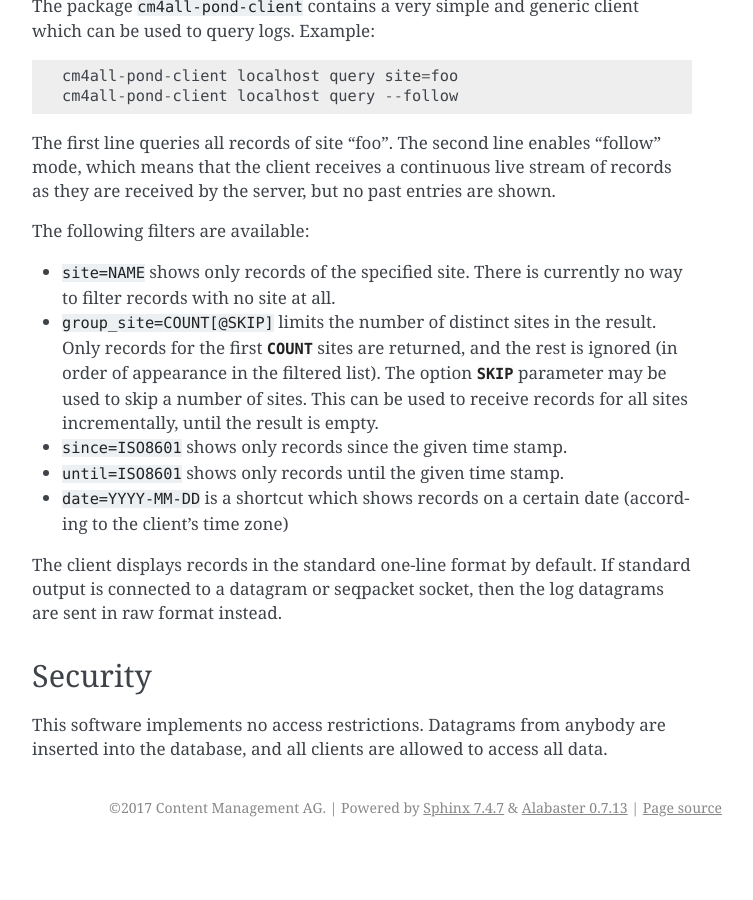
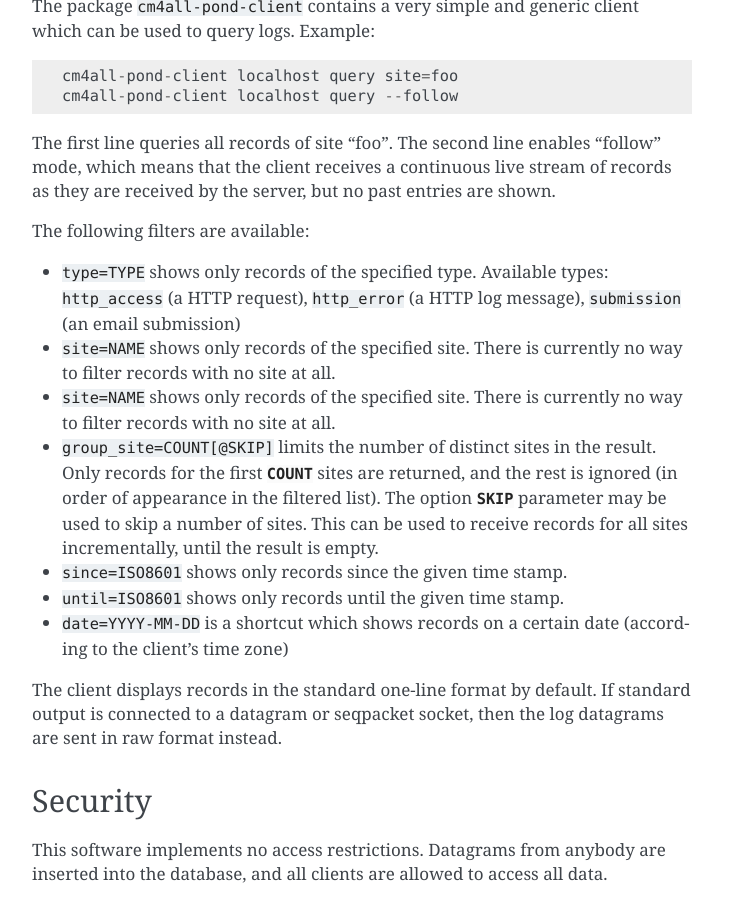
Before and after one commit to CM4all/pond, a Sphinx documentation site: the page built from doc/index.rst, in a window 1280 px wide and 900 px high, scrolled down 1000 px. Shown: the whole window, without its empty margins (388-1141 px from the left). Built offline with Sphinx 7.4.7, drawn with Linux system fonts in a browser that asks for light colours; before the commit the page ends 1847 px from its top, so only the background shows below that.

Commit message:
Protocol: add PondRequestCommand::FILTER_TYPE

```diff
--- a/doc/index.rst
+++ b/doc/index.rst
@@ -61,6 +61,12 @@
 
 The following filters are available:
 
+- :samp:`type=TYPE` shows only records of the specified type.
+  Available types: :samp:`http_access` (a HTTP request),
+  :samp:`http_error` (a HTTP log message), :samp:`submission` (an
+  email submission)
+- :samp:`site=NAME` shows only records of the specified site.  There
+  is currently no way to filter records with no site at all.
 - :samp:`site=NAME` shows only records of the specified site.  There
   is currently no way to filter records with no site at all.
 - :samp:`group_site=COUNT[@SKIP]` limits the number of distinct sites
```
Also changed, not shown: 6 other files.
